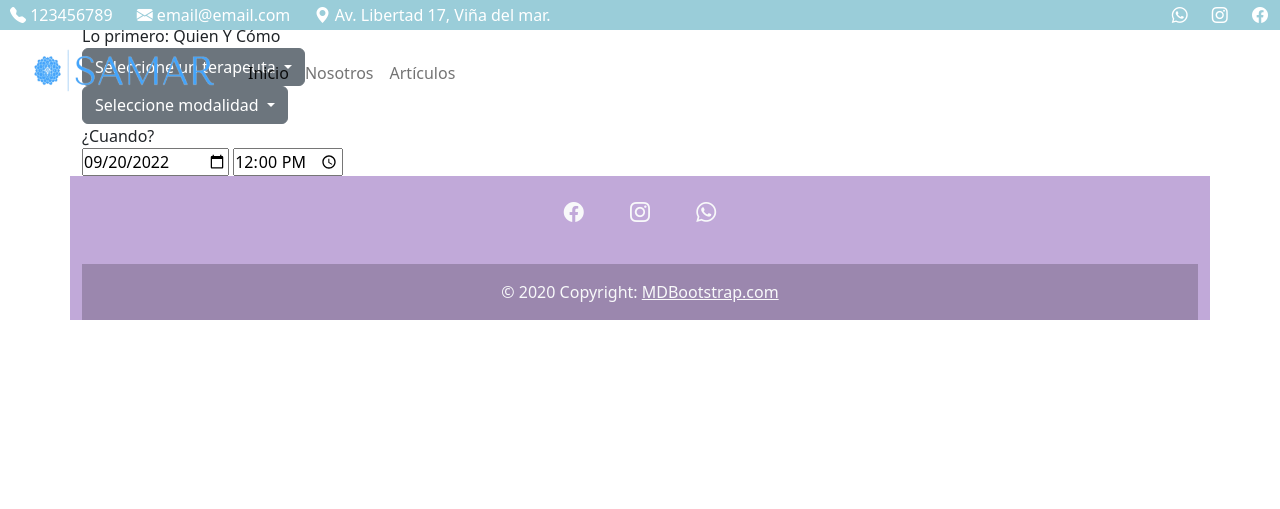
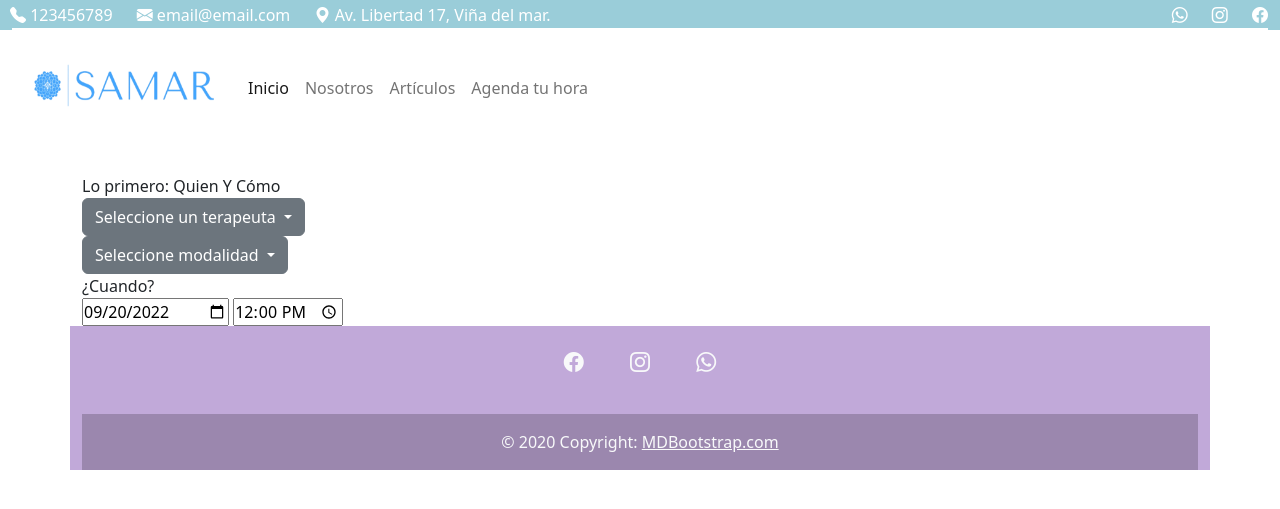
Before and after one commit to manuelVerdugoK/ProyectoConsultaPsicologo, a Django app: page /agendar in a window 1280 px wide. Shown: the top 509 px of the page. Run offline with Django 4.2, Linux system fonts and the light colour scheme; some libraries are stand-ins or nearby versions.

Commit message:
navbar+margenes

```diff
--- a/aplicacion/static/css/nosotros.css
+++ b/aplicacion/static/css/agendar.css
@@ -1,3 +1,3 @@
-#qsomos{
-    margin-top: 100px;
+#agendar{
+    margin-top: 150px;
 }
--- a/aplicacion/static/css/articulos.css
+++ b/aplicacion/static/css/articulos.css
@@ -1,3 +1,3 @@
 #articulos{
-    margin-top: 100px;
+    margin-top: 150px;
 }
--- a/aplicacion/static/css/base.css
+++ b/aplicacion/static/css/base.css
@@ -40,11 +40,11 @@ div#direccion{
 
 /*nav bar*/
 .navbar{
-    padding:0 20px;
+    padding:0 30px;
 
 }
     .container-fluid{
-        margin-top: 5px;
+        margin-top: 20px;
 
     }
         .navbar-brand{
--- a/aplicacion/static/css/index.css
+++ b/aplicacion/static/css/index.css
@@ -4,7 +4,7 @@ cuerpo
 
 /*Carrusel*/
 #carousel{
-    margin-top: 100px;
+    margin-top: 150px;
 }
 .img-carousel{
     width: 100%;
--- a/aplicacion/templates/base.html
+++ b/aplicacion/templates/base.html
@@ -48,8 +48,8 @@
                 </div><!--/#top header-->
 
                 <!--#Nav bar-->
-                <nav class="navbar navbar-expand-lg navbar-light ">
-                    <div class="container-fluid">
+                <nav class="navbar navbar-expand-lg navbar-light">
+                    <div class="container-fluid" style="background-color: #FFFFFF;">
                         <a class="navbar-brand" href="{% url 'index' %}">
                             <img src="{% static 'img/logo1-sf.png' %}" alt="" width="200" height="80">
                         </a>
@@ -58,6 +58,7 @@
                                 <a class="nav-link active" aria-current="page" href="{% url 'index' %}">Inicio</a>
                                 <a class="nav-link" href="{% url 'nosotros' %}">Nosotros</a>
                                 <a class="nav-link" href="{% url 'articulos' %}">Artículos</a>
+                                <a class="nav-link" href="{% url 'agendar' %}">Agenda tu hora</a>
                             </div>
                         </div>
                     </div>
--- a/aplicacion/templates/paginas/Agendar.html
+++ b/aplicacion/templates/paginas/Agendar.html
@@ -1,13 +1,13 @@
 {% extends "base.html" %}
 {% load static %}
 
-{% block headstyle %} <link rel="stylesheet" href="{% static 'css/articulos.css' %}"> {% endblock %}
+{% block headstyle %} <link rel="stylesheet" href="{% static 'css/agendar.css' %}"> {% endblock %}
 
 {% block titulo %} Articulos {% endblock %}
 
 {% block contenido %}
 <header>Agendamiento de horas</header>
-<div class="form-princ">
+<div id="agendar" class="form-princ">
     <form action="#">
         <!--Pagina 1-->
         <div class="pagina">
```
